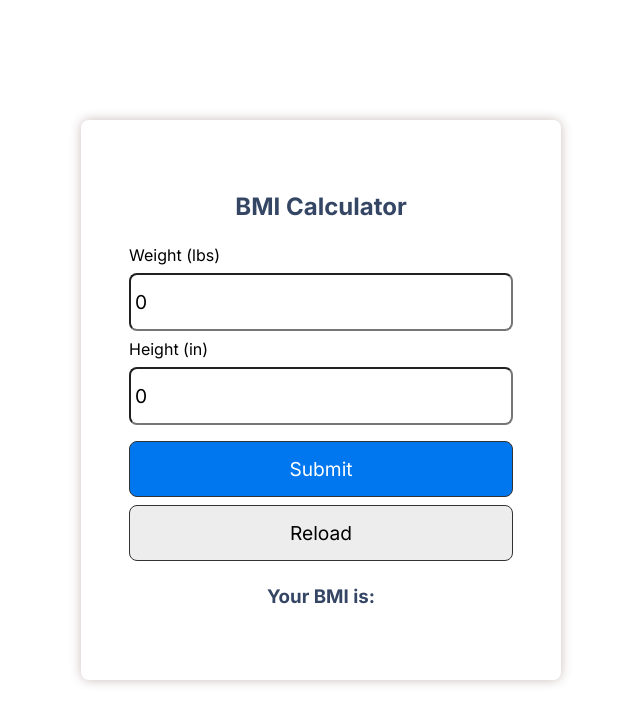
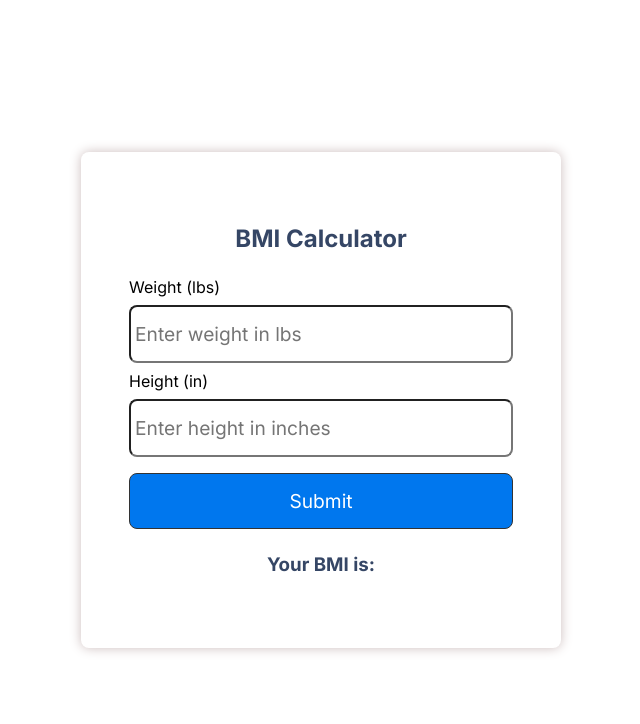
Before and after one commit to iiitl/bmi_calculator, a React (Create React App) app: page / in a window 1280 px wide. Shown: the top 724 px of the page, without its empty margins (319-959 px from the left). Built offline with nearby package versions, Linux system fonts and the light colour scheme.

Commit message:
added validation

```diff
--- a/src/App.js
+++ b/src/App.js
@@ -1,67 +1,83 @@
-import './App.css';
-import './index.css'
-import React, {useState} from 'react'
+import React, { useState } from "react";
+import "./App.css";
+import "./index.css";
 
 function App() {
-  // state
-  const [weight, setWeight] = useState(0)
-  const [height, setHeight] = useState(0)
-  const [bmi, setBmi] = useState('')
-  const [message, setMessage] = useState('')
+  const [weight, setWeight] = useState("");
+  const [height, setHeight] = useState("");
+  const [bmi, setBmi] = useState("");
+  const [message, setMessage] = useState("");
+  const [error, setError] = useState("");
+  let calcBmi = (event) => {
+    event.preventDefault();
 
-  let calcBmi = (event) => {
-    event.preventDefault()
-    console.log(event);
+    const weightNum = parseFloat(weight);
+    const heightNum = parseFloat(height);
 
-    if (weight === 0 || height === 0) {
-      alert('Please enter a valid weight and height')
+    if (
+      isNaN(weightNum) ||
+      isNaN(heightNum) ||
+      weightNum <= 0 ||
+      heightNum <= 0
+    ) {
+      setError("Please enter valid positive numbers for weight and height.");
+      setMessage("");
+      setBmi();
+      return;
+    }
+
+    setError("");
+
+    let bmiValue = (weightNum / (heightNum * heightNum)) * 703;
+    setBmi(bmiValue.toFixed(1));
+
+    if (bmiValue < 18.5) {
+      setMessage("You are underweight");
+    } else if (bmiValue >= 18.5 && bmiValue < 25) {
+      setMessage("You have a healthy weight");
+    } else if (bmiValue >= 25 && bmiValue < 30) {
+      setMessage("You are overweight");
     } else {
-      let bmi = (weight / (height * height) * 703)
-      setBmi(bmi.toFixed(1))
-
-
-        if (bmi < 18.5) {
-          setMessage('You are underweight')
-        }  else if (bmi >= 18.5 && bmi < 25) {
-          setMessage('You have healthy weight')
-        } else if (bmi>=25 && bmi <30) {
-          setMessage('You are overweight')
-        }else{
-          setMessage('You are obese')
-        }
-
+      setMessage("You are obese");
     }
-  }
-
-  let reload = () => {
-    window.location.reload()
-  }
-
+  };
 
   return (
     <div className="app">
-    <div className='container'>
-      <h2 className='center'>BMI Calculator</h2>
+      <div className="container">
+        <h2 className="center">BMI Calculator</h2>
+        {error && <div className="error-box">{error}</div>}
         <form onSubmit={calcBmi}>
           <div>
             <label>Weight (lbs)</label>
-            <input type="text" placeholder='Enter Weight in lbs' value={weight} onChange={(e) => setWeight(e.target.value)} />
+            <input
+              type="text"
+              placeholder="Enter weight in lbs"
+              value={weight}
+              onChange={(e) => setWeight(e.target.value)}
+            />
           </div>
           <div>
             <label>Height (in)</label>
-            <input type="text" placeholder='Enter height in inches' value={height} onChange={(event) => setHeight(event.target.value)} />
+            <input
+              type="text"
+              placeholder="Enter height in inches"
+              value={height}
+              onChange={(e) => setHeight(e.target.value)}
+            />
           </div>
           <div>
-            <button className='btn' type='submit'>Submit</button>
-            <button className='btn btn-outline' onClick={reload} type='submit'>Reload</button>
+            <button className="btn" type="submit">
+              Submit
+            </button>
           </div>
         </form>
-        <div className='center'>
+        <div className="center">
           <h3>Your BMI is: {bmi}</h3>
           <p>{message}</p>
         </div>
+      </div>
     </div>
-  </div>
   );
 }
 
```
